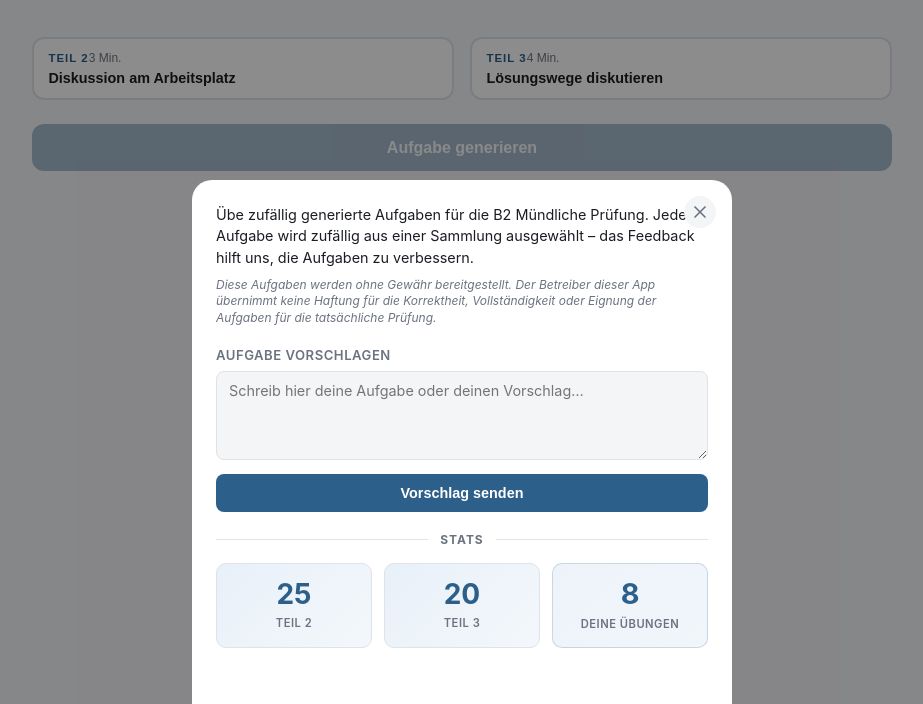
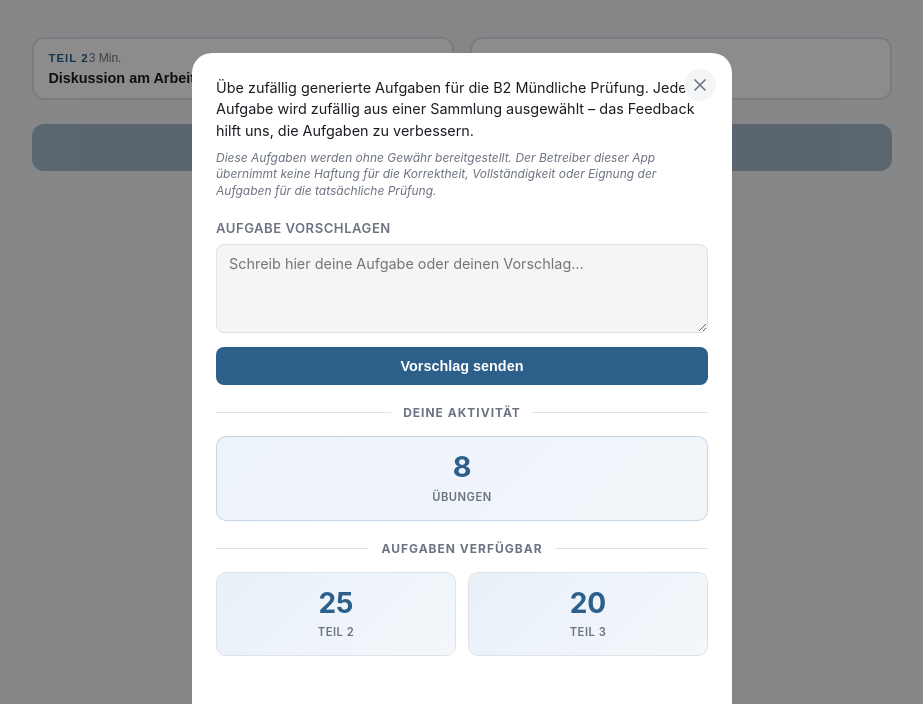
Before and after one commit to roieshalom/B2-mundliche, a plain HTML site: page index.html in a window 1280 px wide. Both pictures are taken after a click on the button "Info". Shown: the part 96-800 px from the top of the page, without its empty margins (178-1101 px from the left). Drawn offline with Linux system fonts and the light colour scheme.

Commit message:
Group stats into 'Deine Aktivität' and 'Aufgaben verfügbar' sections
Clarify that Teil 2 / Teil 3 counts are pool sizes (available Aufgaben)
versus the user's own practice count. User's stat comes first since
it's the more actionable number.

Co-Authored-By: Claude Opus 4.7 <noreply@anthropic.com>

```diff
--- a/index.html
+++ b/index.html
@@ -36,11 +36,18 @@
         <textarea class="info-textarea" id="feedbackText" placeholder="Schreib hier deine Aufgabe oder deinen Vorschlag…" rows="4"></textarea>
         <button class="info-submit" id="feedbackSubmit">Vorschlag senden</button>
 
-        <div class="stats-divider">
-          <span>Stats</span>
+        <div class="stats-divider"><span>Deine Aktivität</span></div>
+
+        <div class="stats-grid stats-grid-1">
+          <div class="stat-item stat-item-total">
+            <div class="stat-value" id="statTotal">0</div>
+            <div class="stat-label">Übungen</div>
+          </div>
         </div>
 
-        <div class="stats-grid">
+        <div class="stats-divider"><span>Aufgaben verfügbar</span></div>
+
+        <div class="stats-grid stats-grid-2">
           <div class="stat-item">
             <div class="stat-value" id="statTeil2Count">0</div>
             <div class="stat-label">Teil 2</div>
@@ -48,10 +55,6 @@
           <div class="stat-item">
             <div class="stat-value" id="statTeil3Count">0</div>
             <div class="stat-label">Teil 3</div>
-          </div>
-          <div class="stat-item stat-item-total">
-            <div class="stat-value" id="statTotal">0</div>
-            <div class="stat-label">Deine Übungen</div>
           </div>
         </div>
 
--- a/style.css
+++ b/style.css
@@ -208,10 +208,12 @@ header h1 {
 
 .stats-grid {
   display: grid;
-  grid-template-columns: repeat(3, 1fr);
   gap: 0.75rem;
-  margin-bottom: 1rem;
+  margin-bottom: 0.5rem;
 }
+
+.stats-grid-2 { grid-template-columns: 1fr 1fr; }
+.stats-grid-1 { grid-template-columns: 1fr; }
 
 .stat-item {
   background: linear-gradient(135deg, var(--accent) 0%, rgba(232, 240, 248, 0.5) 100%);
```
